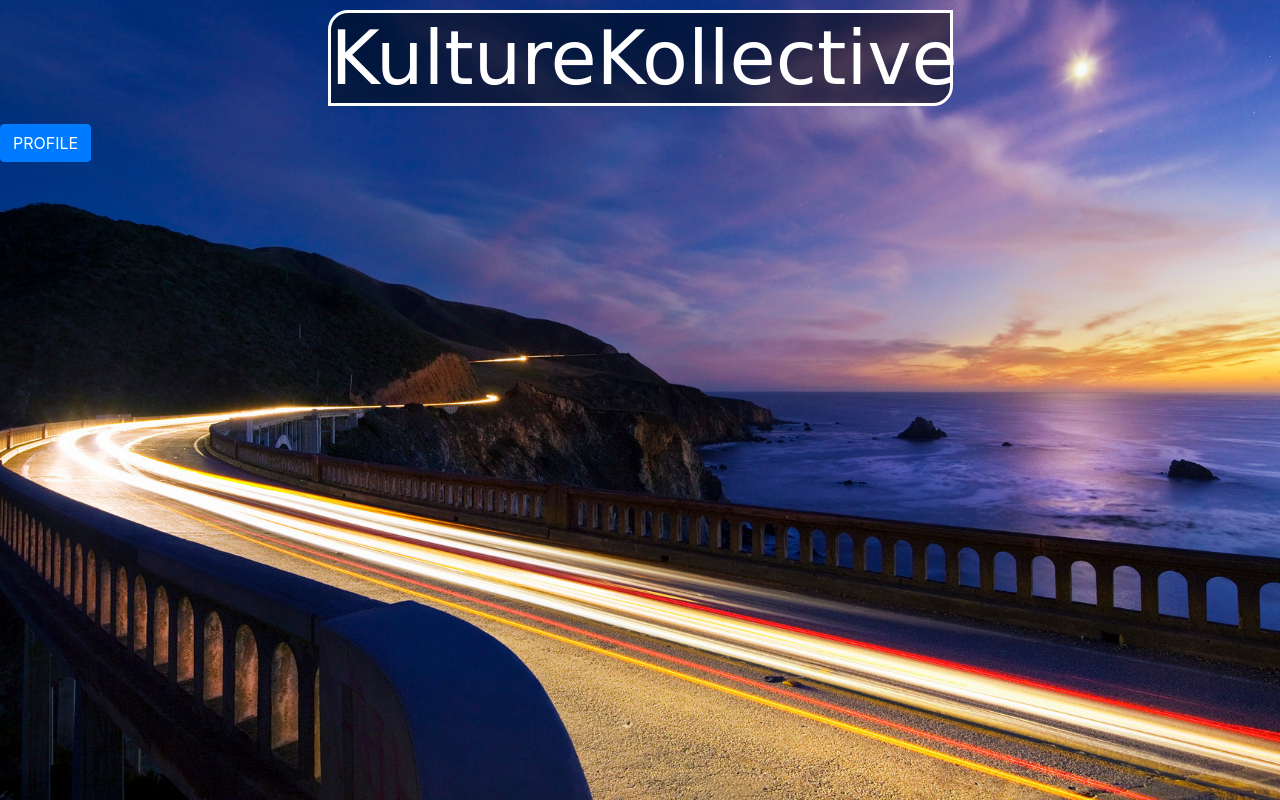
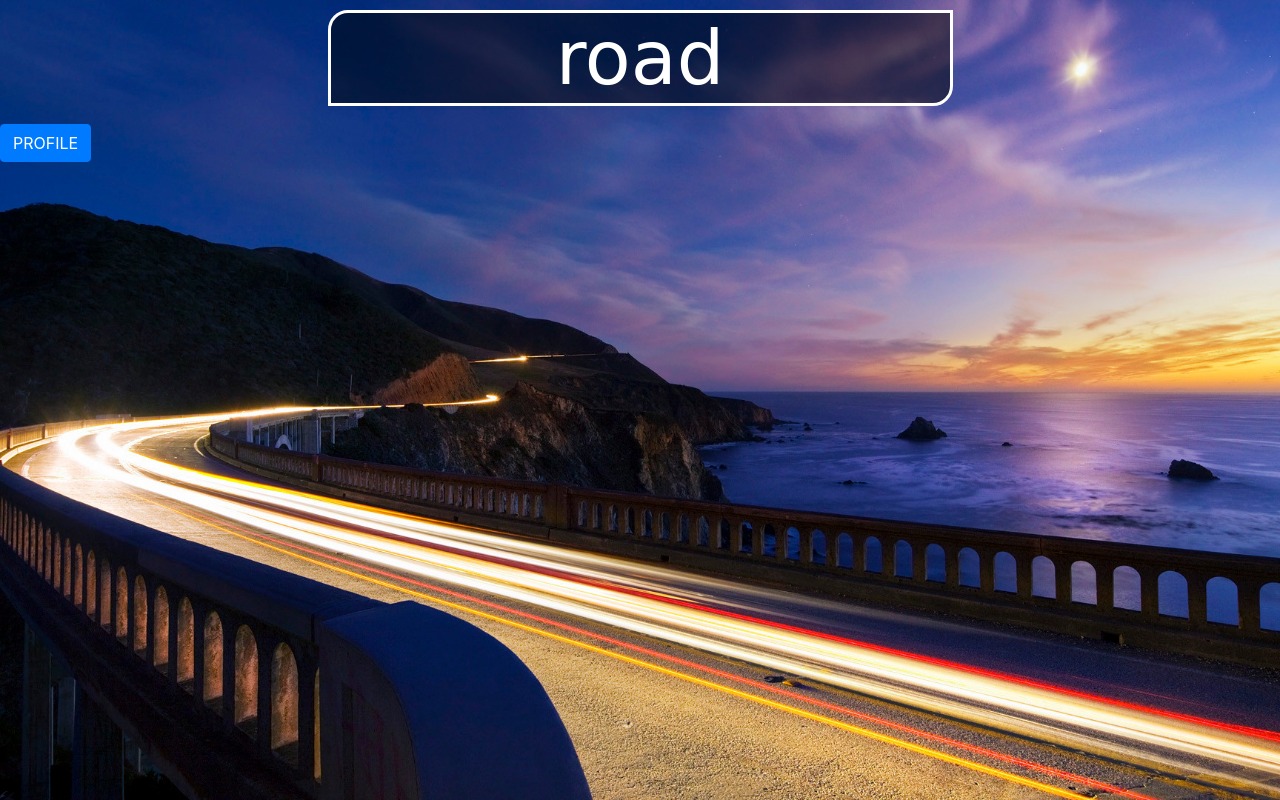
Before and after one commit to samholy/samholy.github.io, a plain HTML site: page index.html in a window 1280 px wide. Drawn offline with nearby package versions, Linux system fonts and the light colour scheme.

Commit message:
Add files via upload

```diff
--- a/index.html
+++ b/index.html
@@ -14,7 +14,7 @@
 			<h1></h1>
 		</div>
 		<div class="col-md-6">
-			<h1 class="frontitle">KultureKollective</h1>
+			<h1 class="frontitle">road</h1>
 		</div>
 		<div class="col-md-3">
 			<h1></h1>
```
Also changed, not shown: profile.html (+1 -1 lines).
